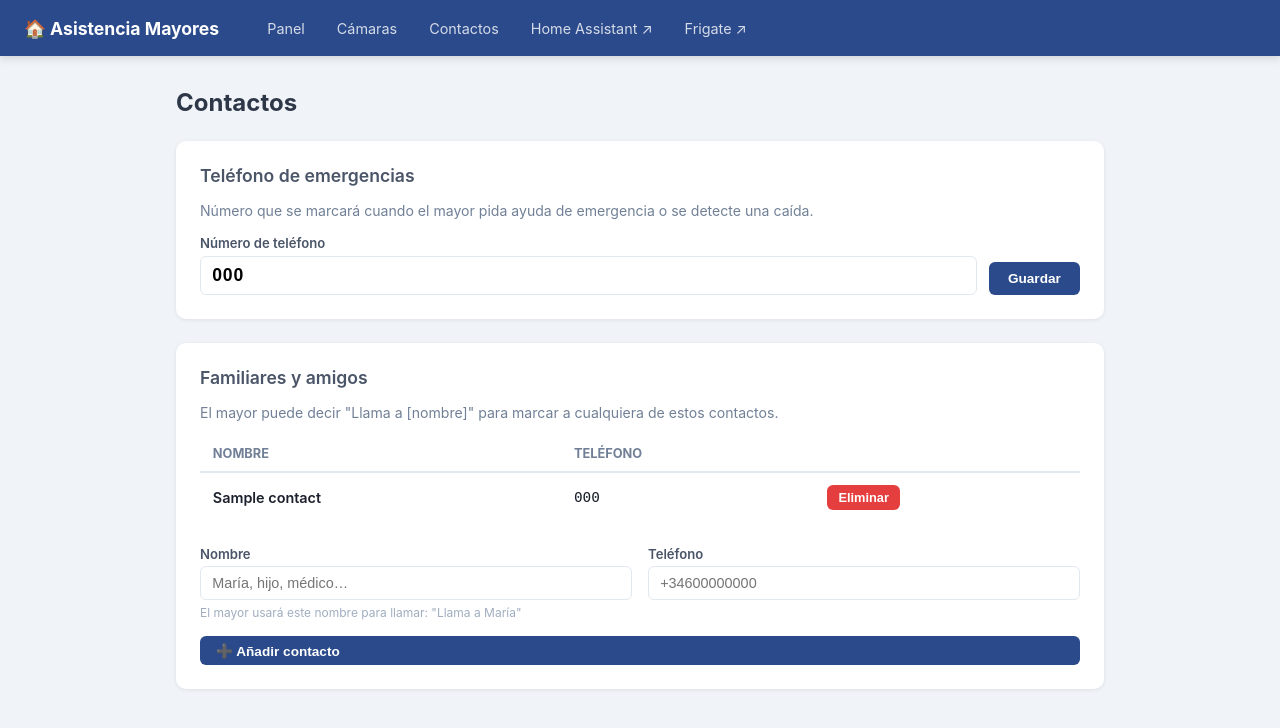
After one commit to adrburgo/asistenciamayores, a FastAPI app: template services/admin-ui/src/templates/contacts.html in a window 1280 px wide. The commit adds this page. Shown: the top 728 px of the page. Run offline with FastAPI, Linux system fonts and the light colour scheme; the template is opened without the code that fills it: most values are stand-ins (such as "Sample title", 1, 10 or a date in 2020).

Commit message:
feat: gestión de contactos desde el panel web
Los números de emergencia y contactos de familiares/amigos
ahora se editan desde /contacts en el panel (admin-ui).
Se persisten en un fichero JSON compartido entre admin-ui
y action-controller via volumen Docker, sin reiniciar servicios.

Co-Authored-By: Claude Sonnet 4.6 <noreply@anthropic.com>

```diff
--- a/docker-compose.yml
+++ b/docker-compose.yml
@@ -188,6 +188,7 @@ services:
       - "8080:8080"
     volumes:
       - ./config/frigate/frigate.yml:/config/frigate/frigate.yml
+      - action_data:/app/data
     networks:
       - asistente_net
     depends_on:
--- a/services/admin-ui/src/main.py
+++ b/services/admin-ui/src/main.py
@@ -5,7 +5,7 @@ from fastapi import FastAPI
 from fastapi.staticfiles import StaticFiles
 
 from .mqtt_status import StatusCollector
-from .routes import cameras, system
+from .routes import cameras, contacts, system
 
 logging.basicConfig(
     level=os.getenv("LOG_LEVEL", "INFO"),
@@ -16,6 +16,7 @@ app = FastAPI(title="Asistencia Mayores — Panel de Administración")
 app.mount("/static", StaticFiles(directory="/app/src/static"), name="static")
 app.include_router(system.router)
 app.include_router(cameras.router)
+app.include_router(contacts.router)
 
 
 @app.on_event("startup")
--- a/services/admin-ui/src/templates/base.html
+++ b/services/admin-ui/src/templates/base.html
@@ -160,6 +160,7 @@
     <span class="brand">🏠 Asistencia Mayores</span>
     <a href="/" class="{{ 'active' if active == 'dashboard' else '' }}">Panel</a>
     <a href="/cameras" class="{{ 'active' if active == 'cameras' else '' }}">Cámaras</a>
+    <a href="/contacts" class="{{ 'active' if active == 'contacts' else '' }}">Contactos</a>
     <a href="{{ ha_url if ha_url is defined else 'http://homeassistant:8123' }}" target="_blank">Home Assistant ↗</a>
     <a href="{{ frigate_url if frigate_url is defined else 'http://frigate:5000' }}" target="_blank">Frigate ↗</a>
   </nav>
--- /dev/null
+++ b/services/admin-ui/src/templates/contacts.html
@@ -0,0 +1,81 @@
+{% extends "base.html" %}
+{% block content %}
+<h1>Contactos</h1>
+
+<!-- Teléfono de emergencias -->
+<div class="card">
+  <h2>Teléfono de emergencias</h2>
+  <p style="font-size:0.88rem; color:#718096; margin-bottom:1rem;">
+    Número que se marcará cuando el mayor pida ayuda de emergencia o se detecte una caída.
+  </p>
+  <form method="post" action="/contacts/emergency" style="display:flex; gap:0.75rem; align-items:flex-end; flex-wrap:wrap;">
+    <div class="form-group" style="flex:1; min-width:200px;">
+      <label for="phone">Número de teléfono</label>
+      <input type="tel" id="phone" name="phone"
+             value="{{ emergency_phone }}"
+             placeholder="112" required
+             style="font-size:1.1rem; font-weight:700; letter-spacing:0.05em;">
+    </div>
+    <button type="submit" class="btn btn-primary" style="padding:0.55rem 1.2rem;">
+      Guardar
+    </button>
+  </form>
+</div>
+
+<!-- Contactos familiares / amigos -->
+<div class="card">
+  <h2>Familiares y amigos</h2>
+  <p style="font-size:0.88rem; color:#718096; margin-bottom:1rem;">
+    El mayor puede decir "Llama a [nombre]" para marcar a cualquiera de estos contactos.
+  </p>
+
+  {% if contacts %}
+  <table style="margin-bottom:1.5rem;">
+    <thead>
+      <tr><th>Nombre</th><th>Teléfono</th><th></th></tr>
+    </thead>
+    <tbody>
+      {% for c in contacts %}
+      <tr>
+        <td style="font-weight:600;">{{ c.name }}</td>
+        <td style="font-family:monospace;">{{ c.phone }}</td>
+        <td>
+          <form method="post" action="/contacts/{{ loop.index0 }}/delete"
+                onsubmit="return confirm('¿Eliminar a {{ c.name }}?')">
+            <button type="submit" class="btn btn-danger" style="padding:0.3rem 0.7rem; font-size:0.8rem;">
+              Eliminar
+            </button>
+          </form>
+        </td>
+      </tr>
+      {% endfor %}
+    </tbody>
+  </table>
+  {% else %}
+  <div class="empty-state" style="padding:1.5rem;">
+    <div class="icon">👤</div>
+    No hay contactos añadidos todavía.
+  </div>
+  {% endif %}
+
+  <!-- Añadir contacto -->
+  <form method="post" action="/contacts/add">
+    <div class="form-grid">
+      <div class="form-group">
+        <label for="name">Nombre</label>
+        <input type="text" id="name" name="name" required placeholder="María, hijo, médico…">
+        <small>El mayor usará este nombre para llamar: "Llama a María"</small>
+      </div>
+      <div class="form-group">
+        <label for="cphone">Teléfono</label>
+        <input type="tel" id="cphone" name="phone" required placeholder="+34600000000">
+      </div>
+      <div class="form-group form-full" style="display:flex; justify-content:flex-end;">
+        <button type="submit" class="btn btn-primary">
+          ➕ Añadir contacto
+        </button>
+      </div>
+    </div>
+  </form>
+</div>
+{% endblock %}
```
Also changed, not shown: services/action-controller/src/actions/emergency_call.py (+4 -18 lines), services/action-controller/src/actions/family_call.py (+4 -8 lines), services/action-controller/src/contacts.py (added, +40 -0 lines), services/admin-ui/src/contacts_store.py (added, +21 -0 lines), services/admin-ui/src/routes/contacts.py (added, +49 -0 lines).
